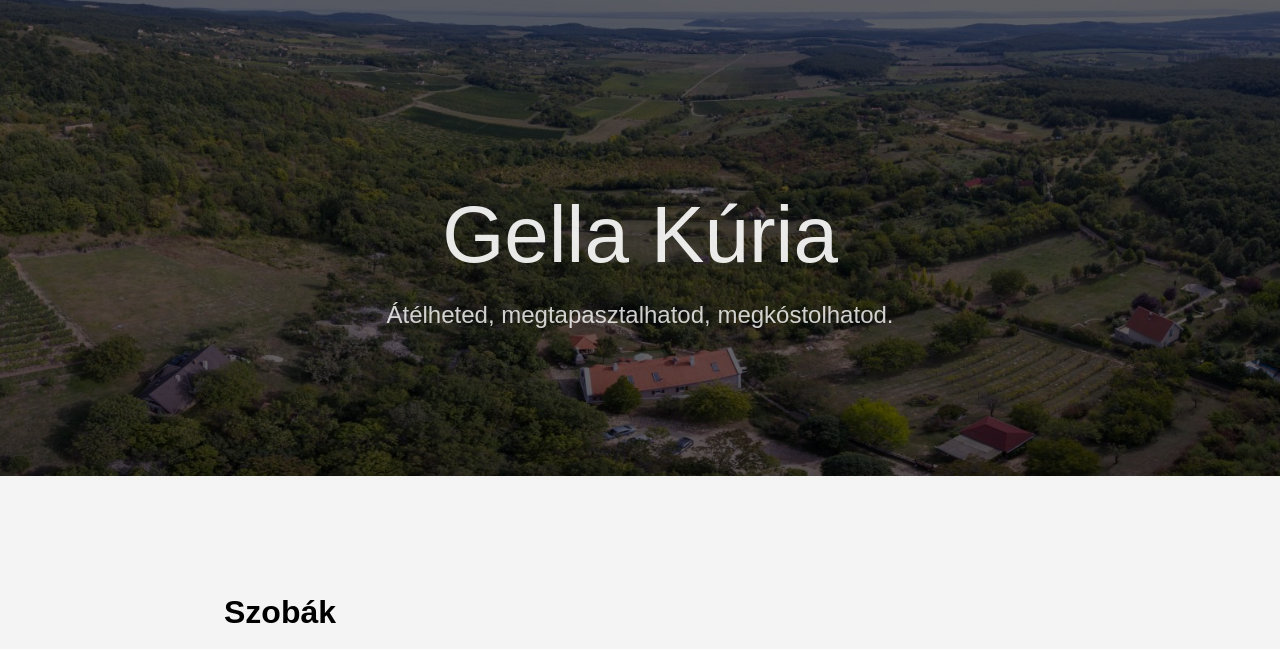
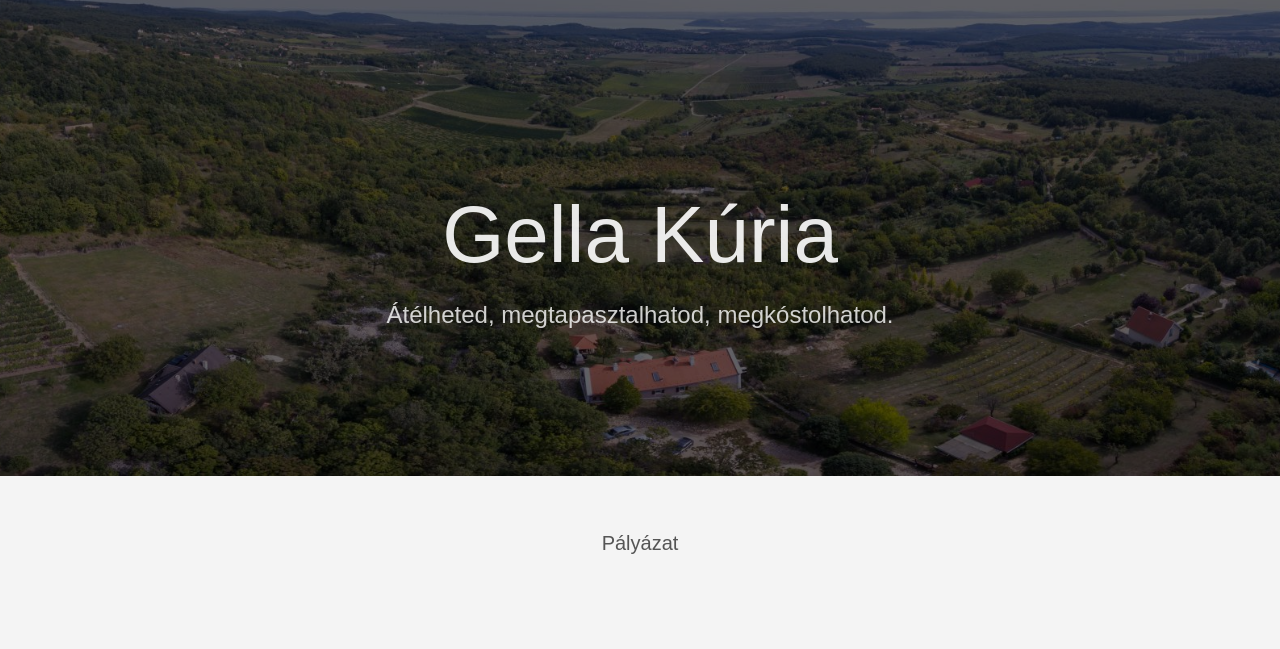
Before and after one commit to gella-teszt/gella-teszt.github.io, a plain HTML site: page index.html in a window 1280 px wide. Shown: the part 84-733 px from the top of the page. Drawn offline with Linux system fonts and the light colour scheme.

Commit message:
pályázat teszt

```diff
--- a/index.html
+++ b/index.html
@@ -175,6 +175,7 @@
     <main class="pb7" role="main">
 
   <article class="cf ph3 ph5-l pv3 pv4-l f4 tc-l center lh-copy mid-gray">
+    <p>Pályázat</p>
 
   </article>
 
```
